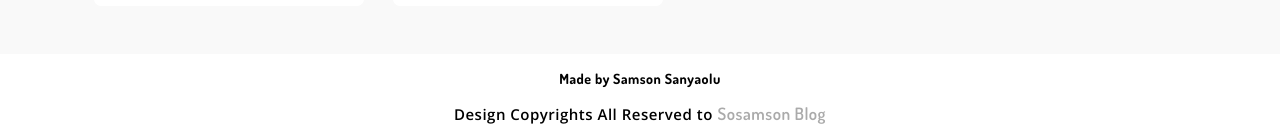
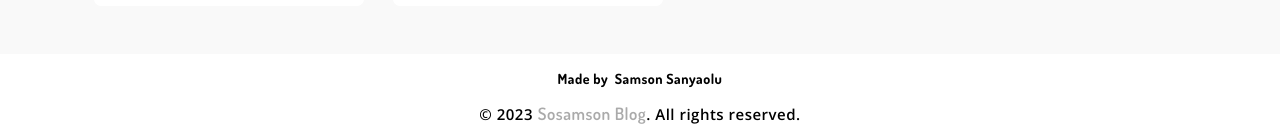
Before and after one commit to sosamsony/Samsonblog, a React (Create React App) app: page /tag in a window 1280 px wide. Shown: the part 937-1074 px from the top of the page. Built offline with nearby package versions, Linux system fonts and the light colour scheme.

Commit message:
Updated date

```diff
--- a/src/container/Footer/Footer.js
+++ b/src/container/Footer/Footer.js
@@ -6,10 +6,11 @@
   return (
     <div className="ruby-blog__footer-container">
       <div className="ruby-blog__footer-container-head">
-        Made by Samson Sanyaolu
+        Made by &nbsp;<a href="https://sosamson.com" target = "_blank"
+rel = "noopener noreferrer">Samson Sanyaolu</a>
       </div>
       <div className="ruby-blog__footer-container-copyright">
-        Design Copyrights All Reserved to <span>Sosamson Blog</span>
+      © {new Date().getFullYear()} <span>Sosamson Blog</span>. All rights reserved.
       </div>
     </div>
   );
```
